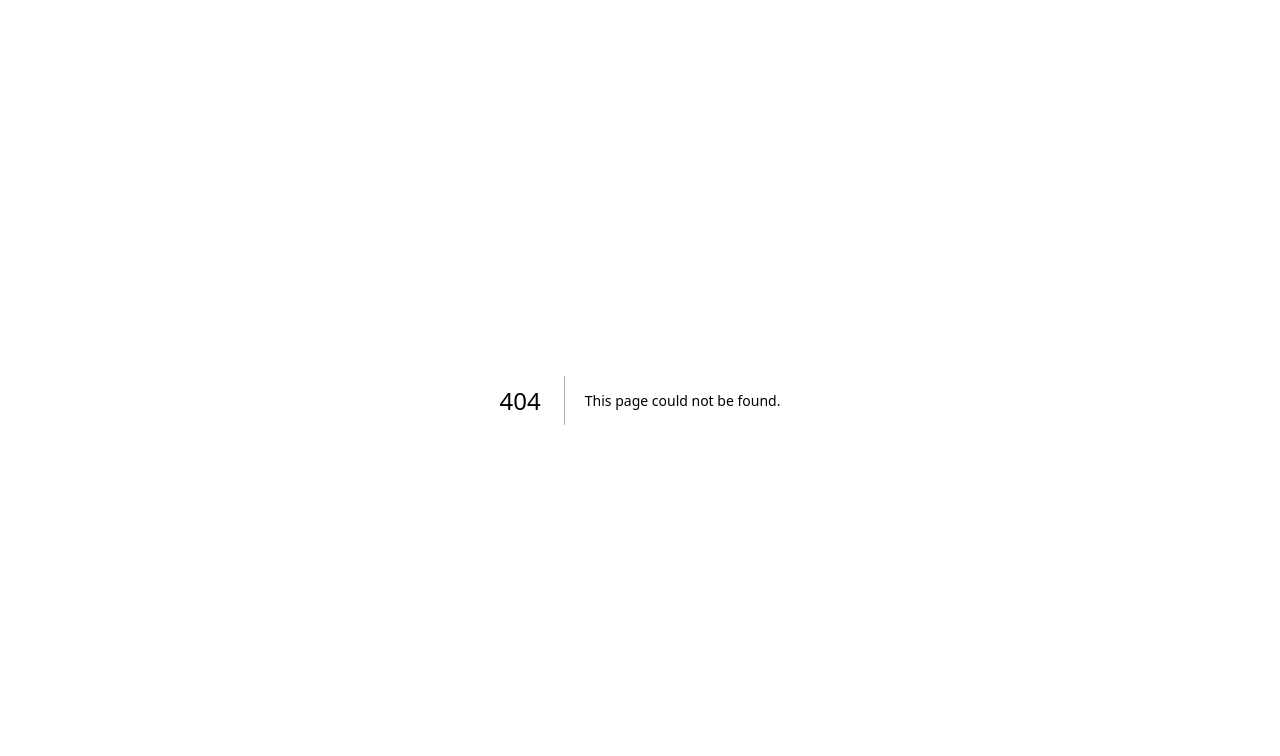
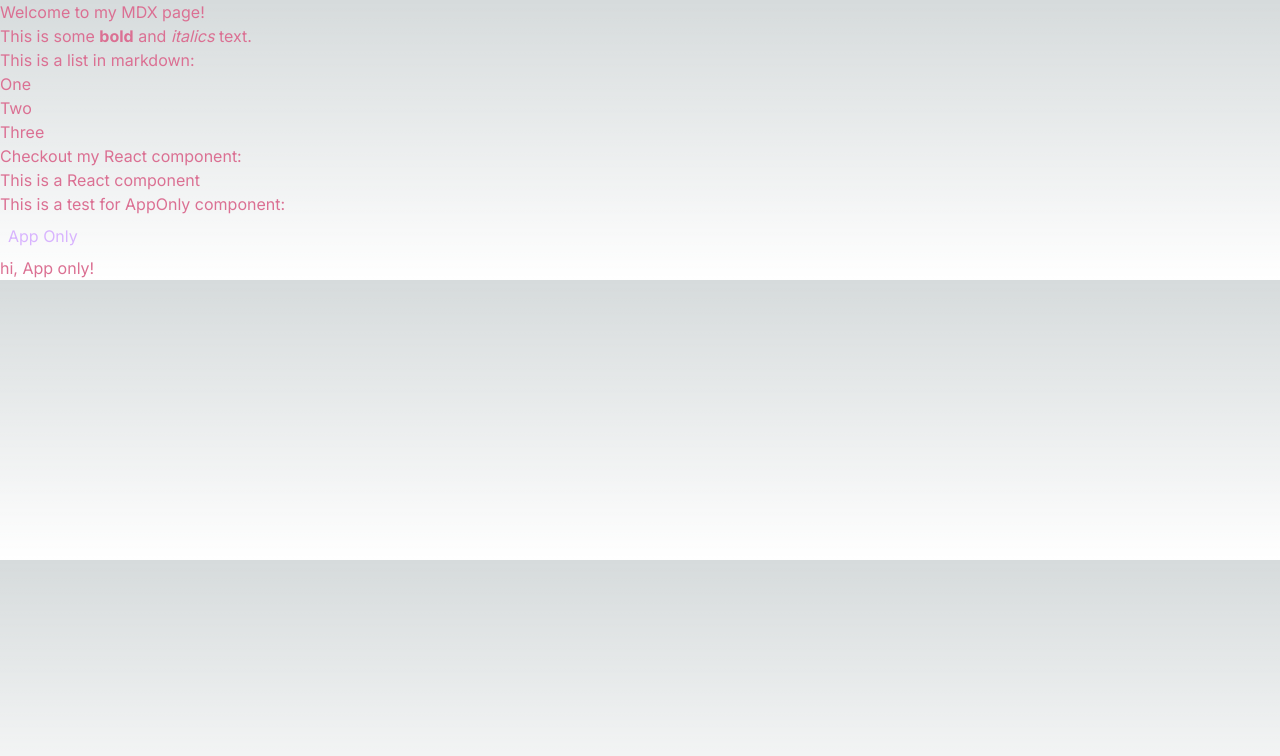
Before and after one commit to YYvanYang/next-epub, a Next.js app: page /mdx-page in a window 1280 px wide. Before the commit this address had no page. Shown: the top 756 px of the page. Built offline with nearby package versions, Linux system fonts and the light colour scheme.

Commit message:
add custom component config for mdx

```diff
--- a/app/mdx-components.tsx
+++ /dev/null
@@ -1,9 +0,0 @@
-import type { MDXComponents } from "mdx/types";
-
-// TODO: https://nextjs.org/docs/app/building-your-application/configuring/mdx#custom-elements
-// TODO: referenct react.dev docs projets
-export function useMDXComponents(components: MDXComponents): MDXComponents {
-  return {
-    ...components,
-  };
-}
--- /dev/null
+++ b/app/mdx-page-remote/page.tsx
@@ -0,0 +1,10 @@
+import { CustomMDX } from "~/components/component/mdx-remote";
+
+export default async function RemoteMdxPage() {
+  // MDX text - can be from a local file, database, CMS, fetch, anywhere...
+  const res = await fetch(
+    "https://raw.githubusercontent.com/vercel/next.js/9a6db5704aa8c0b800afb8a822a72b0fb6bc8719/docs/02-app/01-building-your-application/07-configuring/05-mdx.mdx",
+  );
+  const markdown = await res.text();
+  return <CustomMDX source={markdown} />;
+}
--- /dev/null
+++ b/app/mdx-page/layout.tsx
@@ -0,0 +1,4 @@
+export default function MdxLayout({ children }: { children: React.ReactNode }) {
+  // Create any shared layout or styles here
+  return <div style={{ color: "palevioletred" }}>{children}</div>;
+}
--- /dev/null
+++ b/app/mdx-page/page.mdx
@@ -0,0 +1,21 @@
+import { MyComponent } from "~/components/component/my-component"
+
+# Welcome to my MDX page!
+
+This is some **bold** and _italics_ text.
+
+This is a list in markdown:
+
+- One
+- Two
+- Three
+
+Checkout my React component:
+
+<MyComponent />
+
+This is a test for AppOnly component:
+
+<AppOnly>
+hi, App only!
+</AppOnly>
--- /dev/null
+++ b/components/component/app-only.tsx
@@ -0,0 +1,9 @@
+// just for remote mdx test
+export function AppOnly({ children }: { children: React.ReactNode }) {
+  return (
+    <section>
+      <header className="text-purple-300 m-2">App Only</header>
+      {children}
+    </section>
+  );
+}
--- /dev/null
+++ b/components/component/mdx-remote.tsx
@@ -0,0 +1,26 @@
+import { MDXRemote, type MDXRemoteProps } from "next-mdx-remote/rsc";
+import { AppOnly } from "~/components/component/app-only";
+import { PagesOnly } from "~/components/component/pages-only";
+
+const components = {
+  h1: (props: React.HTMLProps<HTMLHeadingElement>) => (
+    <h1 {...props} className="large-text">
+      {props.children}
+    </h1>
+  ),
+  AppOnly: AppOnly,
+  PagesOnly: PagesOnly,
+};
+
+type CustomMDXProps = MDXRemoteProps & {
+  components?: Record<string, React.ComponentType<any>>;
+};
+
+export function CustomMDX(props: CustomMDXProps) {
+  return (
+    <MDXRemote
+      {...props}
+      components={{ ...components, ...(props.components || {}) }}
+    />
+  );
+}
--- /dev/null
+++ b/components/component/my-component.tsx
@@ -0,0 +1,3 @@
+export function MyComponent() {
+  return <div>This is a React component</div>;
+}
--- /dev/null
+++ b/components/component/pages-only.tsx
@@ -0,0 +1,9 @@
+// just for remote mdx test
+export function PagesOnly({ children }: { children: React.ReactNode }) {
+  return (
+    <section>
+      <header className="text-green-300 m-2">Pages Only</header>
+      {children}
+    </section>
+  );
+}
--- /dev/null
+++ b/mdx-components.tsx
@@ -0,0 +1,11 @@
+import type { MDXComponents } from "mdx/types";
+import { AppOnly } from "~/components/component/app-only";
+import { PagesOnly } from "~/components/component/pages-only";
+
+export function useMDXComponents(components: MDXComponents): MDXComponents {
+  return {
+    AppOnly: AppOnly,
+    PagesOnly: PagesOnly,
+    ...components,
+  };
+}
--- a/package.json
+++ b/package.json
@@ -14,6 +14,7 @@
     "@next/mdx": "^14.1.4",
     "@types/mdx": "^2.0.12",
     "next": "14.1.4",
+    "next-mdx-remote": "^4.4.1",
     "react": "^18",
     "react-dom": "^18",
     "remark-gfm": "^4.0.0"
```
Also changed, not shown: 2 other files (tests, documents, lock files or other folders).
